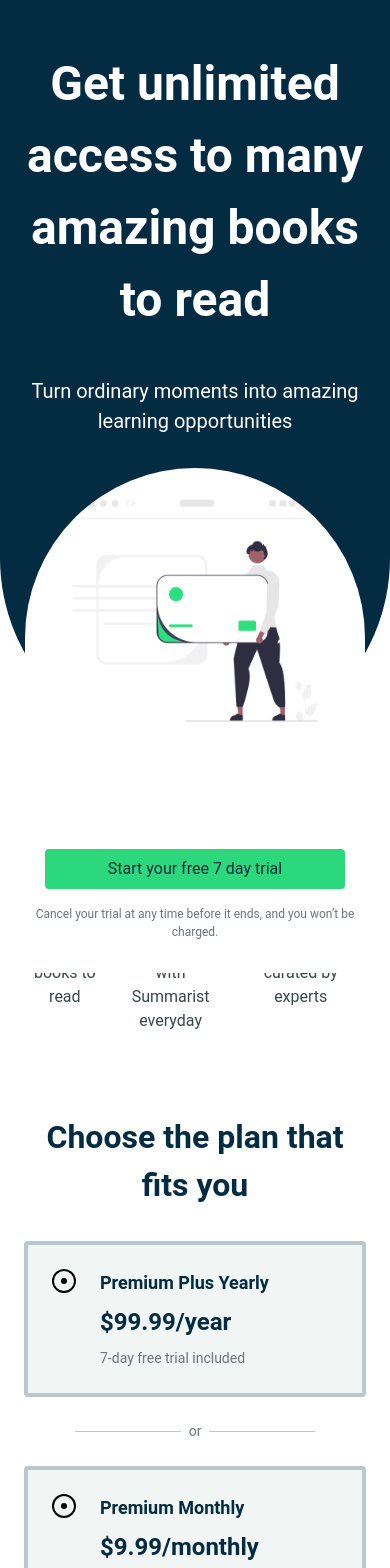
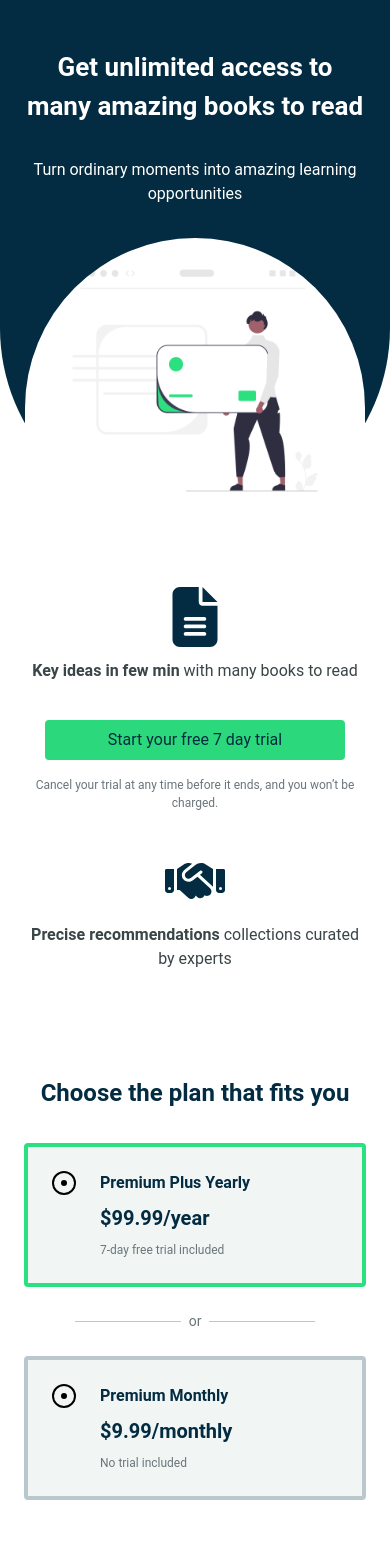
Before and after one commit to madzrahman/book-summariser, a Next.js app: page /choose-plan in a window 390 px wide. Shown: the top 1568 px of the page. Built offline with nearby package versions, Linux system fonts and the light colour scheme.

Commit message:
accordion

```diff
--- a/package.json
+++ b/package.json
@@ -25,6 +25,7 @@
     "next": "13.5.2",
     "postcss": "8.4.30",
     "react": "18.2.0",
+    "react-collapse": "^5.1.1",
     "react-dom": "18.2.0",
     "react-icons": "^4.11.0",
     "react-redux": "^8.1.2",
--- a/pages/choose-plan.jsx
+++ b/pages/choose-plan.jsx
@@ -9,11 +9,13 @@ import { FontAwesomeIcon } from "@fortawesome/react-fontawesome";
 import { useState } from "react";
 
 export default function ChoosePlan() {
-  const [activePlan, setActivePlan] = useState(null);
+  const [activePlan, setActivePlan] = useState("premium-yearly");
 
   const handlePlanClick = (planId) => {
     setActivePlan(planId);
   };
+
+  const isMonthlyPlanActive = activePlan === "premium-monthly";
 
   const accordionData = [
     {
@@ -145,16 +147,24 @@ export default function ChoosePlan() {
 
               <div className="plan__card--cta">
                 <span className="btn--wrapper">
-                  <button className="btn plan__card--button">
-                    <span>Start your free 7 day trial</span>
+                  <button
+                    className={`btn plan__card--button ${
+                      isMonthlyPlanActive ? "monthly-active" : ""
+                    }`}
+                  >
+                    <span>
+                      {isMonthlyPlanActive
+                        ? "Start your first month"
+                        : "Start your free 7 day trial"}
+                    </span>
                   </button>
                 </span>
                 <div className="plan__disclaimer">
-                  Cancel your trial at any time before it ends, and you won’t be
-                  charged.
+                  {isMonthlyPlanActive
+                    ? "30-day money back guarantee, no questions asked"
+                    : "Cancel your trial at any time before it ends, and you won’t be charged."}
                 </div>
               </div>
-
               <div>
                 <div className="faq__wrapper">
                   {accordionData.map(({ title, content }) => (
--- a/styles/globals.css
+++ b/styles/globals.css
@@ -543,3 +543,35 @@ input[type="range"]:active::-moz-range-thumb {
   color: #394547;
   line-height: 1.5;
 }
+
+@media (max-width: 768px) {
+  .plan__wrapper-main {
+    margin-left: 0;
+    width: 100%;
+  }
+  .plan__features--wrapper {
+    grid-template-columns: 1fr;
+  }
+  .plan__title {
+    font-size: 26px;
+    margin-bottom: 32px;
+  }
+  .plan__subtitle {
+    font-size: 16px;
+  }
+  .section__title {
+    font-size: 24px;
+  }
+  .plan__card--title {
+    font-size: 16px;
+  }
+  .plan__card--price {
+    font-size: 20px;
+  }
+  .plan__card--text {
+    font-size: 12px;
+  }
+  .accordion__body {
+    font-size: 14px;
+  }
+}
```
Also changed, not shown: 1 other file (tests, documents, lock files or other folders).
